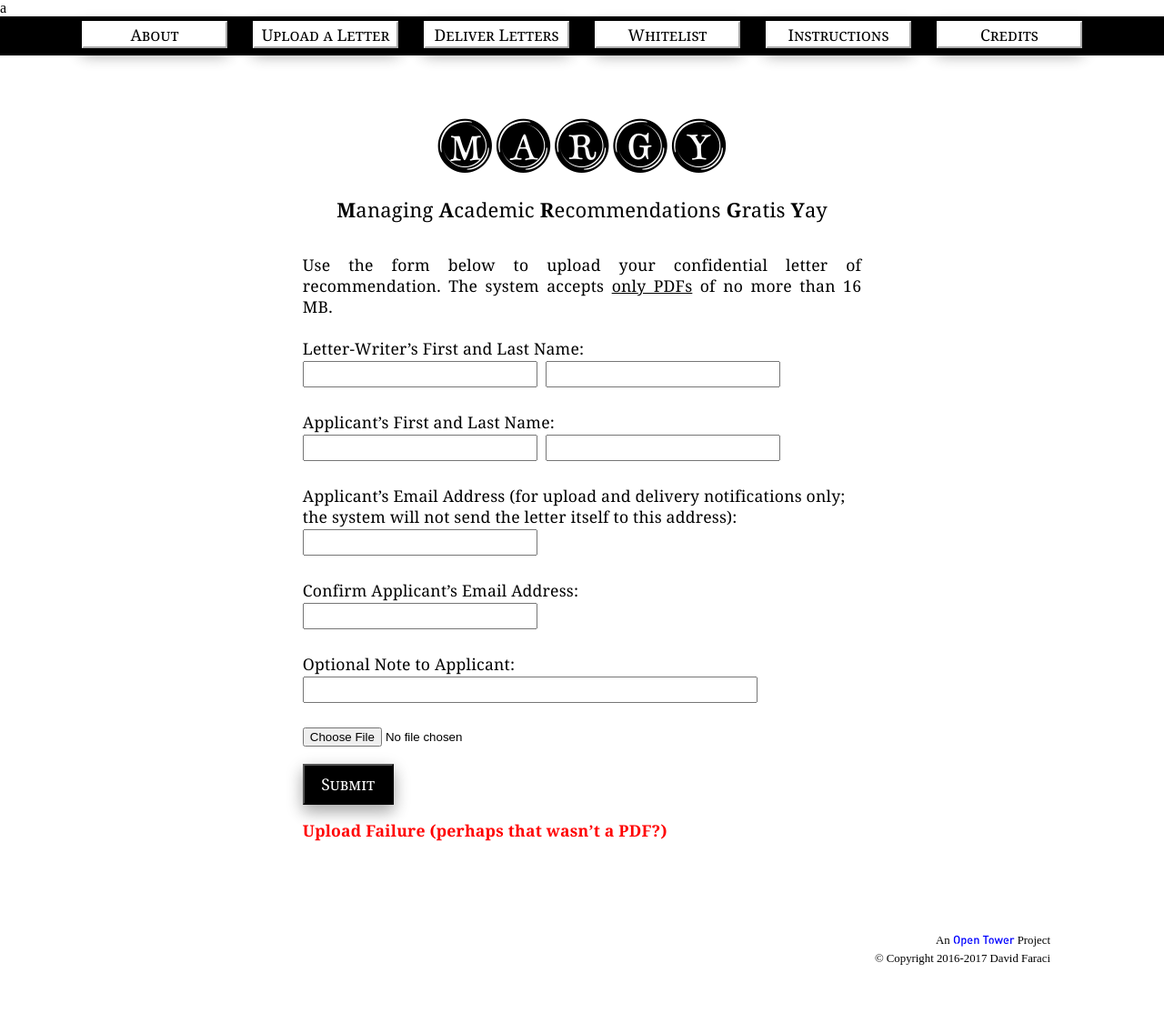
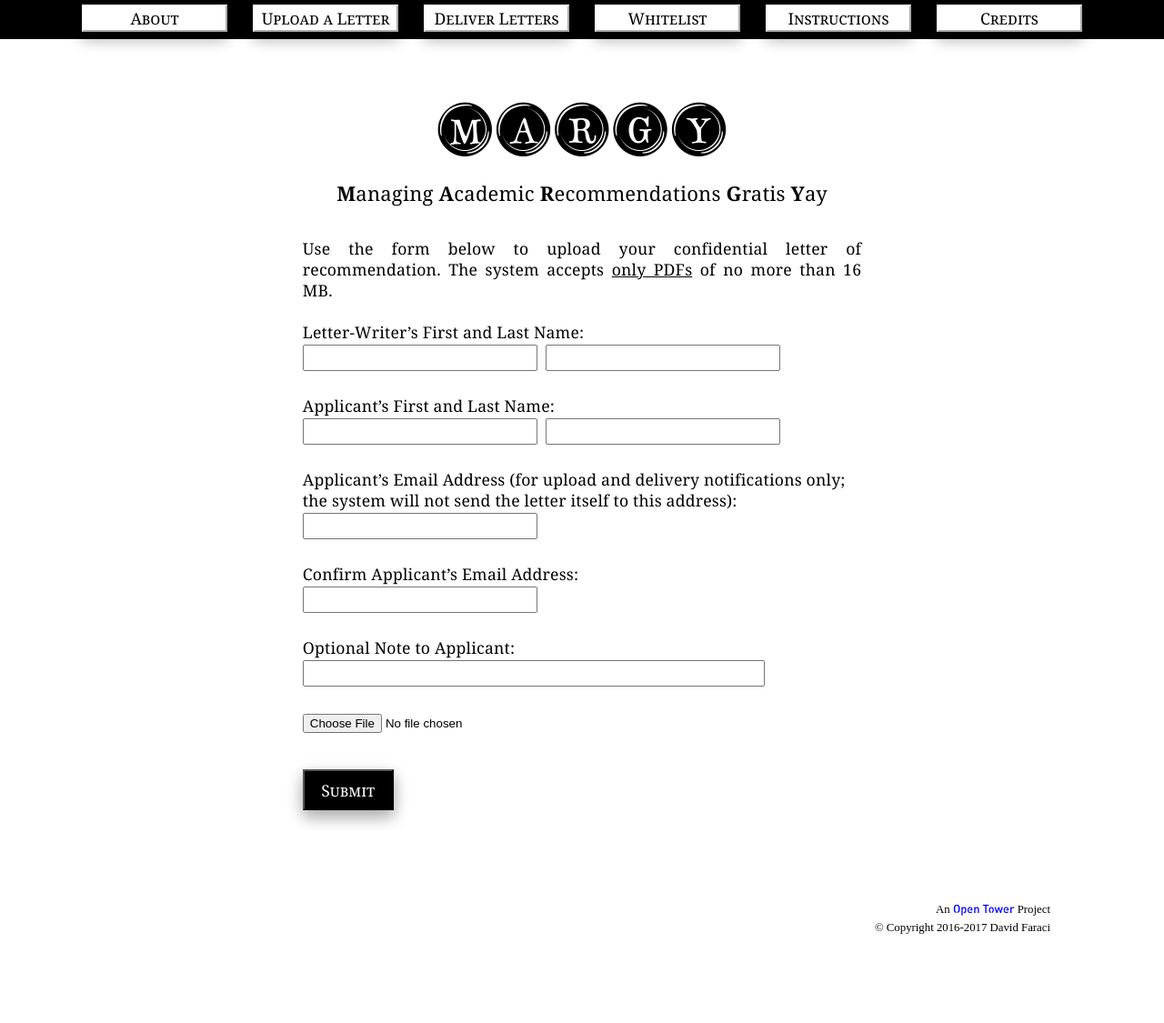
Before and after one commit to opentower/margy, a Flask app: template templates/failure.html in a window 1280 px wide. Shown: the whole page at 91% size. After the commit the page ends 1027 px from the top, so only its background shows below. Run offline with Flask 2, Linux system fonts and the light colour scheme; the template is opened without the code that fills it, so the values that code supplies are empty; parts of the project's set-up code (start-up, migrations or seed data) failed here and were passed over; some libraries are stand-ins or nearby versions.

Commit message:
upload alerts

```diff
--- a/templates/failure.html
+++ b/templates/failure.html
@@ -1,4 +1,8 @@
-a{% extends "upload.html" %}
+{% extends "upload.html" %}
 {% block status %}
-<span class="b red">Upload Failure (perhaps that wasn&rsquo;t a PDF?)</span>
+<script>
+window.onload = function() {
+    alert('Upload Failure (perhaps that wasn’t a PDF?)')
+};
+</script>
 {% endblock %}
--- a/templates/mismatch.html
+++ b/templates/mismatch.html
@@ -1,4 +1,8 @@
 {% extends "upload.html" %}
 {% block status %}
-<span class="b red">Email addresses don&rsquo;t match!</span>
+<script>
+window.onload = function() {
+    alert('Email addresses don’t match!')
+};
+</script>
 {% endblock %}
--- a/templates/success.html
+++ b/templates/success.html
@@ -1,4 +1,8 @@
 {% extends "upload.html" %}
 {% block status %}
-<span class="b green">Success! Your letter has been saved as {{ savedas }}. A confirmation email has been sent to {{ aem }}</span>.
+<script>
+window.onload = function() {
+    alert('Success! Your letter has been saved as {{ savedas }}. A confirmation email has been sent to {{ aem }}.')
+};
+</script>
 {% endblock %}
--- a/templates/toobig.html
+++ b/templates/toobig.html
@@ -1,4 +1,8 @@
 {% extends "upload.html" %}
 {% block status %}
-<span class="b red">Upload Failure &mdash; File too big!</span>
+<script>
+window.onload = function() {
+    alert('Upload Failure — File too big!')
+};
+</script>
 {% endblock %}
```
